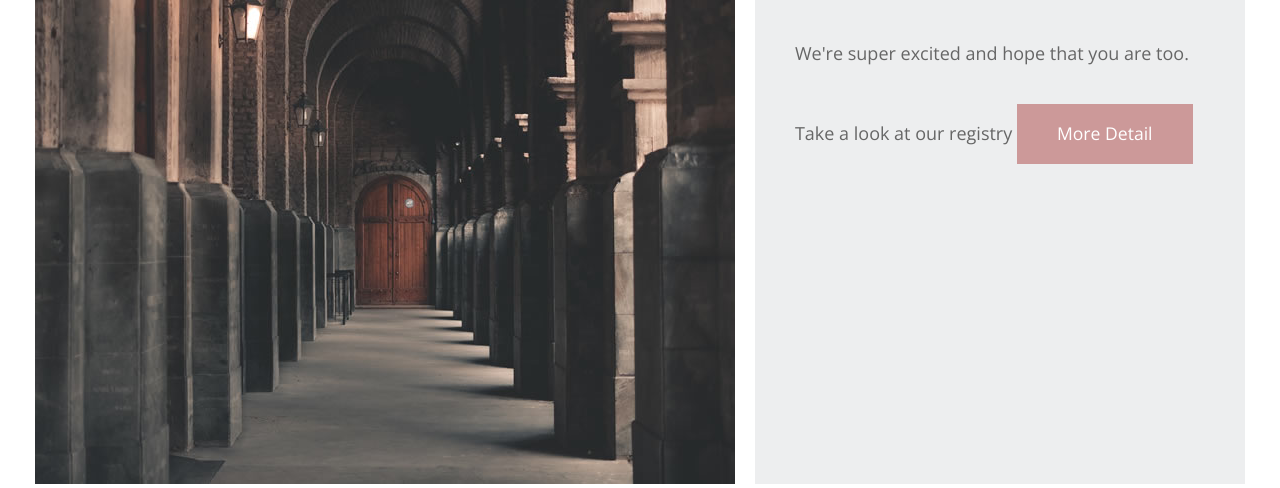
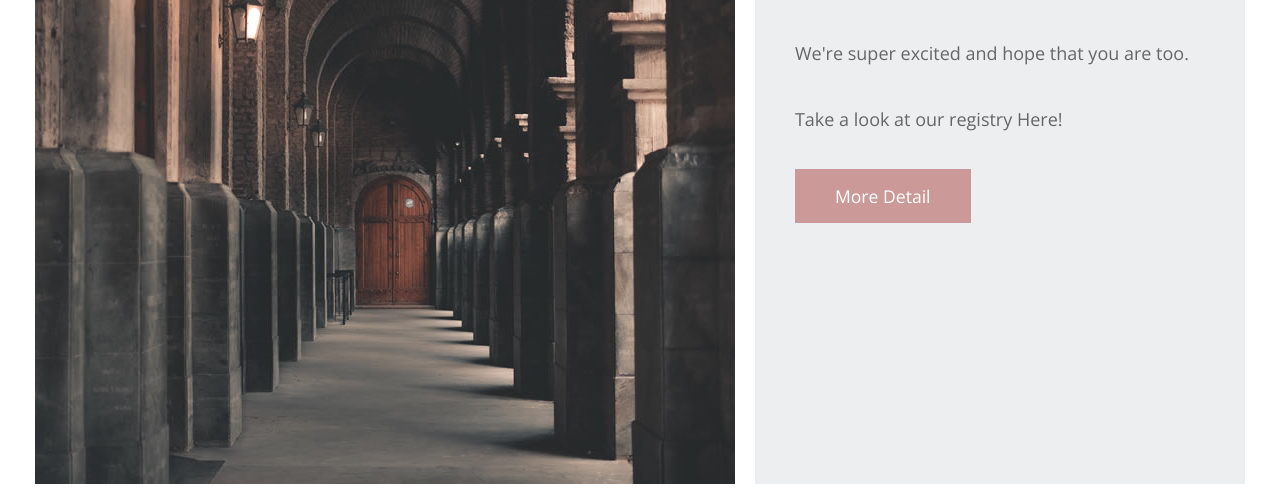
Before and after one commit to kjblanchard/devops, a Flask app: template images/flask/templates/index.html in a window 1280 px wide. Shown: the part 446-934 px from the top of the page. Run offline with Flask 2, Linux system fonts and the light colour scheme; the template is opened without the code that fills it, so the values that code supplies are empty.

Commit message:
Fix link and repush

```diff
--- a/images/flask/templates/index.html
+++ b/images/flask/templates/index.html
@@ -69,7 +69,7 @@ https://templatemo.com/tm-544-comparto
                     <p>We are getting married on January 21 2023!!</p>
                     <p>That is in {{ days }} days</p>
                     <p>We're super excited and hope that you are too.</p>
-                    <p>Take a look at our registry <a href="https://www.amazon.com/wedding/share/blanchardhaapala"Here!</p>
+                    <p>Take a look at our registry <a href="https://www.amazon.com/wedding/share/blanchardhaapala">Here!</a></p>
 
                     <a href="#services" class="tm-btn tm-btn-1 tm-link-to-services">More Detail</a>
                 </article>
```
Also changed, not shown: 1 other file.
